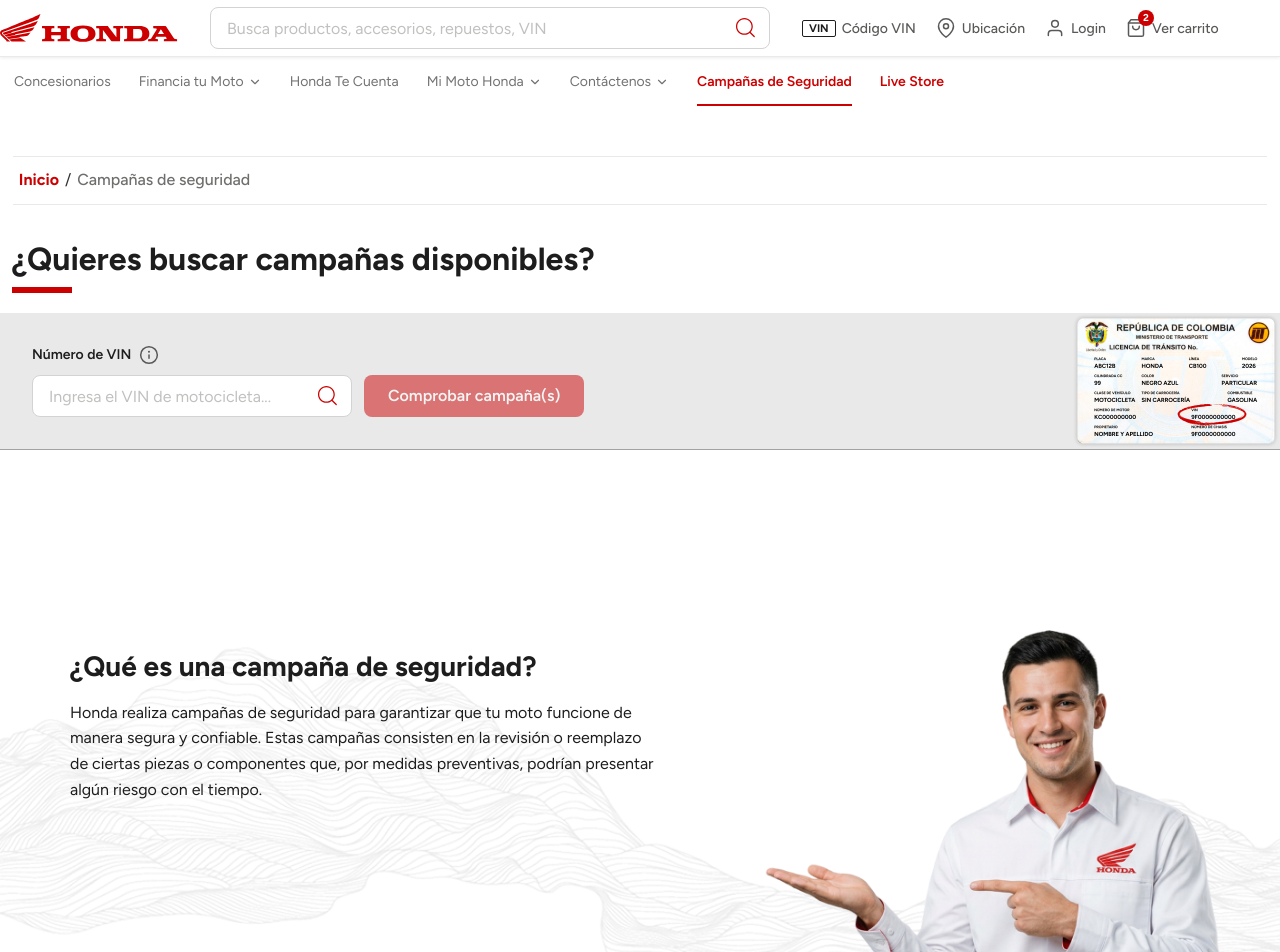
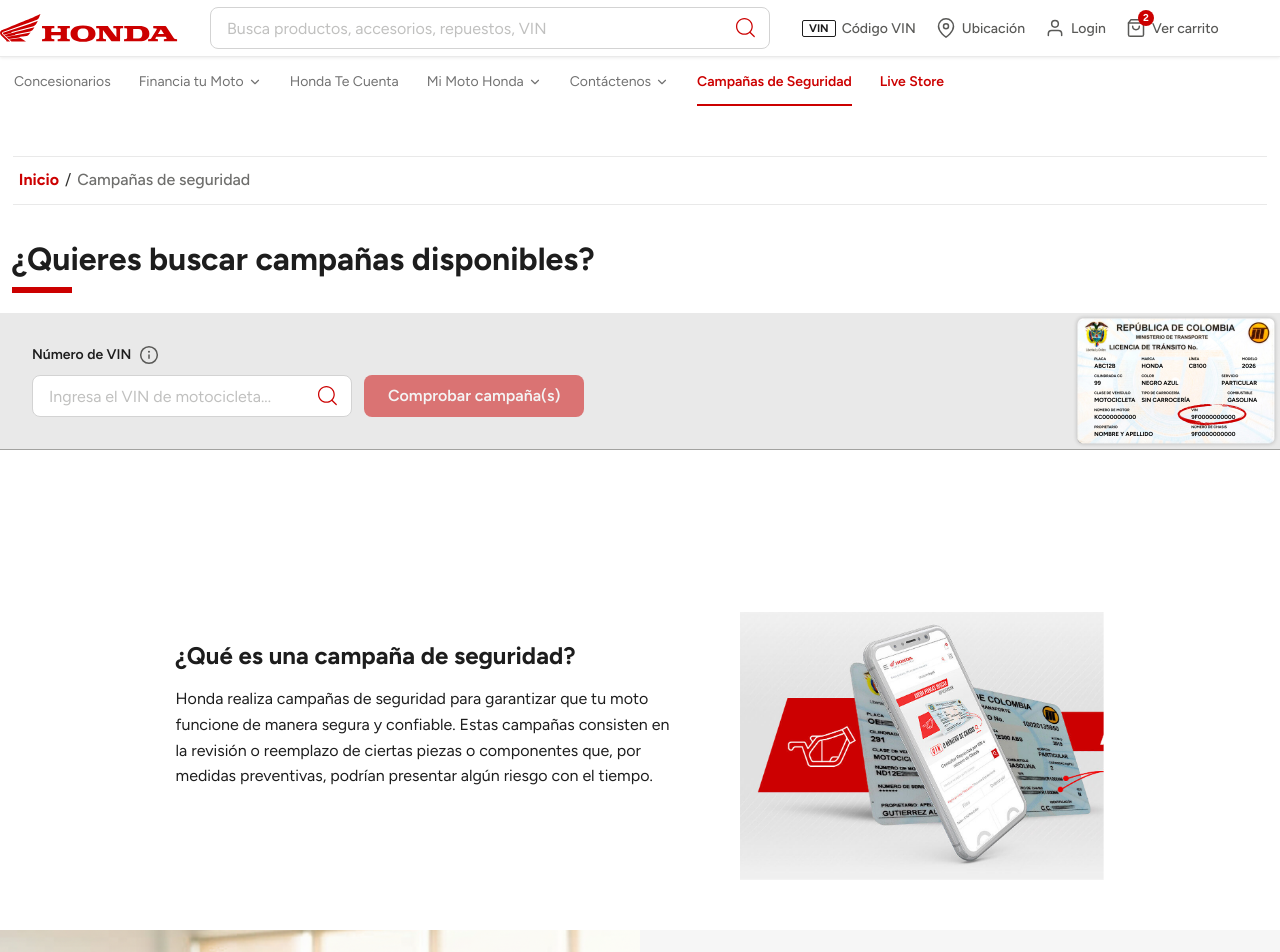
Before and after one commit to julianrozovml/honda_frontend, a Next.js app: page /campanias-de-seguridad in a window 1280 px wide. Shown: the top 952 px of the page. Built offline with nearby package versions, Linux system fonts and the light colour scheme.

Commit message:
style(hero): update hero banner styles

```diff
--- a/app/campanias-de-seguridad/page.tsx
+++ b/app/campanias-de-seguridad/page.tsx
@@ -67,7 +67,7 @@
         title="¿Qué es una campaña de seguridad?"
         description="Honda realiza campañas de seguridad para garantizar que tu moto funcione de manera segura y confiable. Estas campañas consisten en la revisión o reemplazo de ciertas piezas o componentes que, por medidas preventivas, podrían presentar algún riesgo con el tiempo."
         image={{
-          src: "/images/hero-campaign.png",
+          src: "/images/hero-campaign.webp",
           alt: "Motocicleta Honda campañas de seguridad",
         }}
       />
--- a/components/drupal-components/HeroCampaign/HeroCampaign.module.scss
+++ b/components/drupal-components/HeroCampaign/HeroCampaign.module.scss
@@ -10,7 +10,7 @@
   position: relative;
   width: 100%;
   overflow: hidden;
-  background: url("/images/hero-banner-bg.webp") no-repeat center bottom / cover;
+  background: transparent;
 
   @include xxxl {
     max-width: $max-width;
@@ -45,16 +45,15 @@
   }
 
   @include md {
-    padding:        64px 32px 0px;
+    padding:        64px 32px;
     flex-direction: row;
-    align-items:    flex-start;
+    align-items:    center;
     gap:            48px;
   }
 
   @include lg {
-    padding: 150px 32px 0px;
+    padding: 50px 32px;
     gap:     64px;
-    padding-left: 70px;
   }
 }
 
@@ -62,7 +61,7 @@
 
 .content {
   flex:      1;
-  max-width: 700px;
+  max-width: 500px;
 }
 
 .title {
@@ -74,15 +73,15 @@
   margin:       0 0 16px;
 
   @include md {
-    font-size: 24px;
+    font-size: 22px;
     padding-top: 50px;
   }
-  @include lg { font-size: 28px; }
+  @include lg { font-size: 24px; }
 }
 
 .description {
   font-family: $font-figtree;
-  font-size:   16px;
+  font-size:   14px;
   font-weight: 400;
   line-height: 1.6;
   color:       $color-primary-black;
@@ -100,12 +99,16 @@
     display:     block;
     position:    relative;
     flex-shrink: 0;
-    width:       45%;
+    width:       30%;
     height:      380px;
   }
 
   @include lg {
-    height: 460px;
+    height: 380px;
+  }
+  img{
+    max-width: 550px;
+    margin: auto;
   }
 }
 
```
Also changed, not shown: public/images/hero-banner-bg.webp (deleted), public/images/hero-campaign.webp (added).
